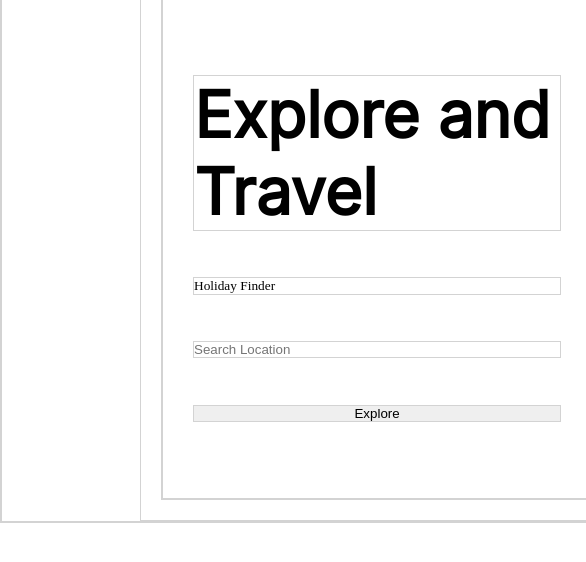
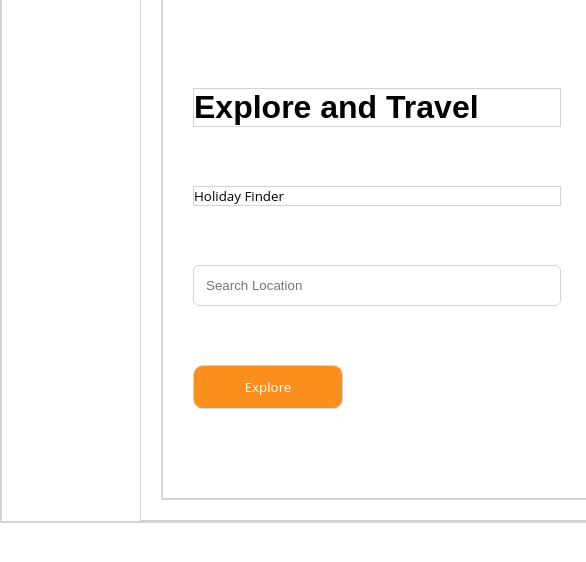
Before and after one commit to JhanGenderson/Semana2-Dia1, a plain HTML site: page Semana3/Dia2/index.html in a window 1280 px wide. Shown: the part 94-656 px from the top of the page, 0-586 px from the left. Drawn offline with Linux system fonts and the light colour scheme.

Commit message:
añadiendo fuentes

```diff
--- a/Semana3/Dia2/css/estilos.css
+++ b/Semana3/Dia2/css/estilos.css
@@ -17,6 +17,11 @@
     font-family: 'Inter';
     src: url(../assets/fonts/Inter-Regular.woff);
 }
+
+/* agregando fuentes por import */
+
+@import url('https://fonts.googleapis.com/css2?family=Playfair+Display:wght@700&display=swap');
+
 /* quitemos estilos de la etiqueta a */
 a{
 color:black;
@@ -77,11 +82,30 @@ header{
     justify-content: space-evenly;
     padding: 30px;
 }
-h1{
-    font-family: 'Inter';
-    font-size: 64px;
+.header-content > h1{
+    /* font-family: 'Inter'; */
+    font-family: 'Playfair Display',sans-serif;
+    font-weight: 700;
+}
 
+.header-content > small{
+    font-family: 'Open Sans', sans-serif;
 }
+
+.header-content > input{
+padding: 12px;
+border-radius: 6px;
+}
+
+.header-content > button{
+    background-color: var(--color-primario);
+    padding: 12px;
+    color: white;
+    width: 150px;
+    border-radius: 10px;
+    font-family: 'Open Sans', sans-serif;
+}
+
 header > img{
     width: 55%;
 }
```
